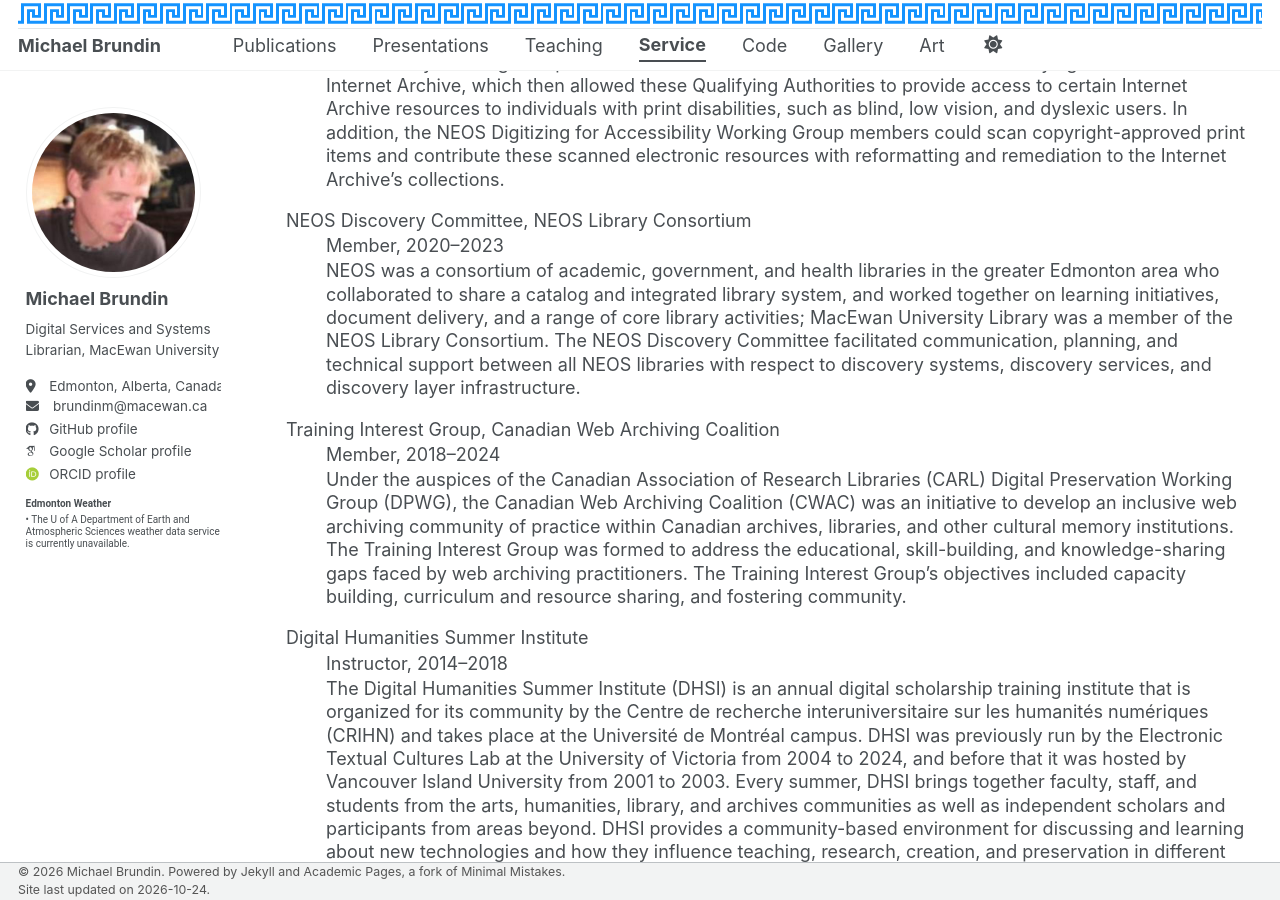
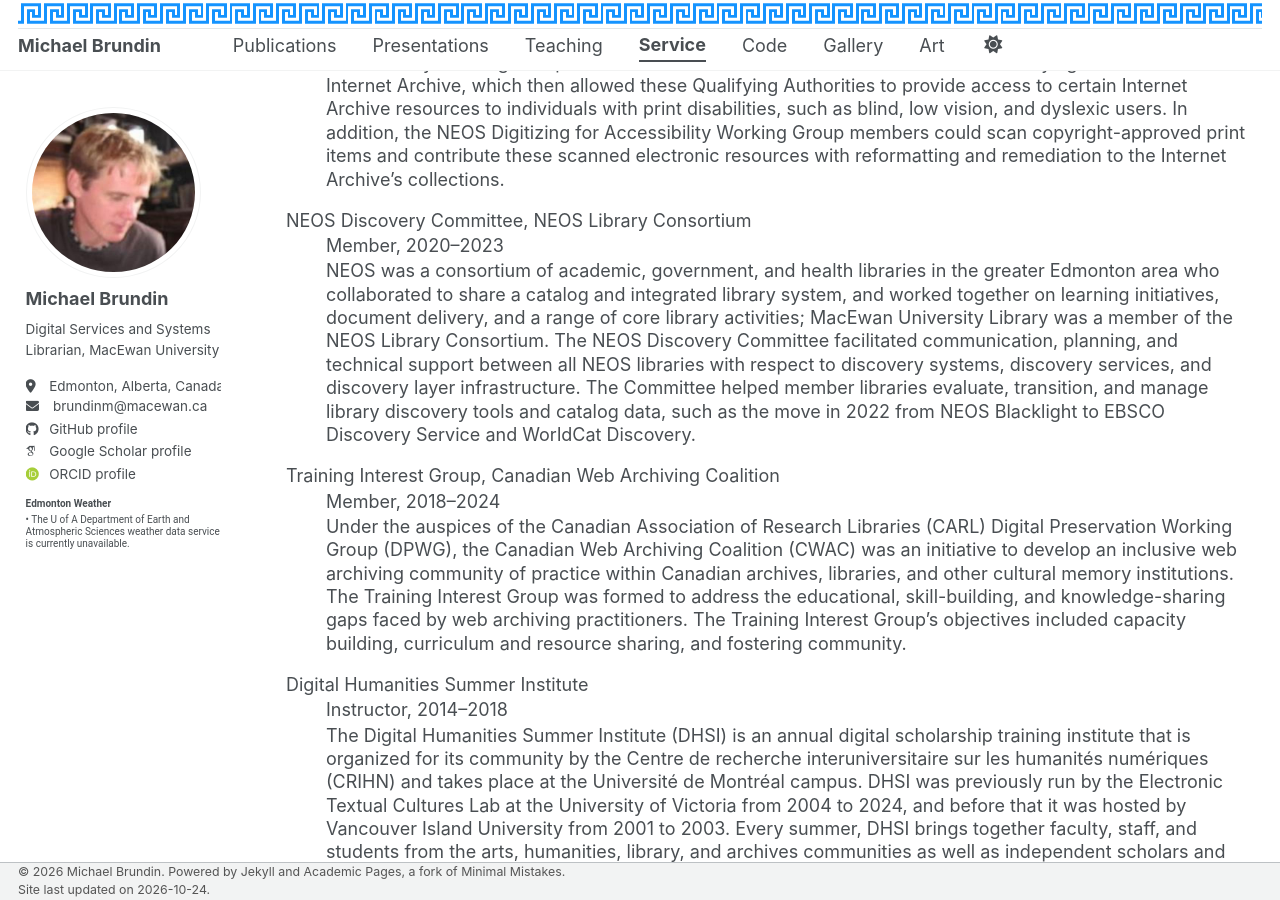
Before and after one commit to brundinm/brundinm.github.io, a Jekyll site: the page built from _pages/service.html, in a window 1280 px wide and 900 px high, scrolled down 5263 px. Built offline with Jekyll 4.4.1, drawn with Linux system fonts in a browser that asks for light colours; some web fonts are replaced; a script bundle is joined from its source files by our own code; library files that are not in the unit come from our copies.

Commit message:
Update service.html

```diff
--- a/_pages/service.html
+++ b/_pages/service.html
@@ -183,7 +183,7 @@
 <dl>
   <dt>NEOS Discovery Committee, NEOS Library Consortium</dt>
   <dd>Member, 2020–2023</dd>
-  <dd>NEOS was a consortium of academic, government, and health libraries in the greater Edmonton area who collaborated to share a catalog and integrated library system, and worked together on learning initiatives, document delivery, and a range of core library activities; MacEwan University Library was a member of the NEOS Library Consortium. The NEOS Discovery Committee facilitated communication, planning, and technical support between all NEOS libraries with respect to discovery systems, discovery services, and discovery layer infrastructure.</dd>
+  <dd>NEOS was a consortium of academic, government, and health libraries in the greater Edmonton area who collaborated to share a catalog and integrated library system, and worked together on learning initiatives, document delivery, and a range of core library activities; MacEwan University Library was a member of the NEOS Library Consortium. The NEOS Discovery Committee facilitated communication, planning, and technical support between all NEOS libraries with respect to discovery systems, discovery services, and discovery layer infrastructure. The Committee helped member libraries evaluate, transition, and manage library discovery tools and catalog data, such as the move in 2022 from NEOS Blacklight to EBSCO Discovery Service and WorldCat Discovery.</dd>
 </dl>
 <dl>
   <dt>Training Interest Group, Canadian Web Archiving Coalition</dt>
```
